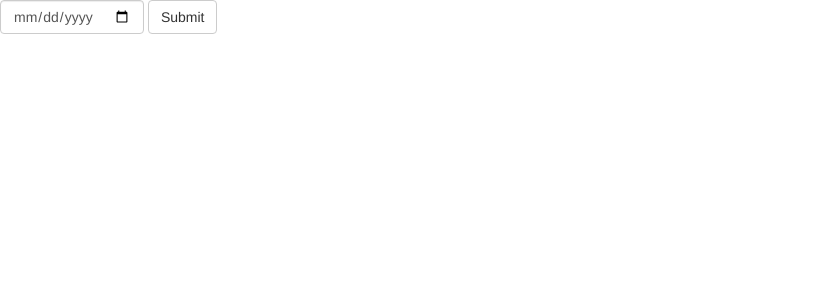
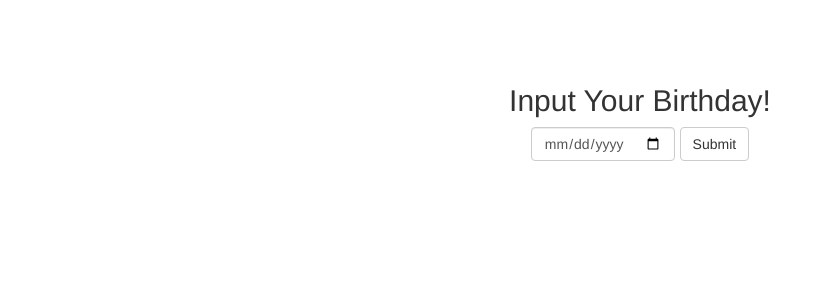
Before and after one commit to BuddhaTheChef/birthday-guru, a React (Create React App) app: page / in a window 1280 px wide. Shown: the top 300 px of the page, without its empty margins (0-832 px from the left). Built offline with nearby package versions, Linux system fonts and the light colour scheme.

Commit message:
wireframe for application and imported files

```diff
--- /dev/null
+++ b/src/components/App.css
@@ -0,0 +1,5 @@
+.App {
+  padding: 5%;
+  text-align: center;
+  font-size: 17px;
+}
--- a/src/components/App.js
+++ b/src/components/App.js
@@ -1,11 +1,13 @@
 import React, { Component } from 'react';
 import { Form, FormControl, Button } from 'react-bootstrap';
+import './App.css';
 
 class App extends Component {
   render () {
     return (
-      <div>
+      <div className="App">
         <Form inline>
+          <h2>Input Your Birthday!</h2>
           <FormControl type="date"></FormControl>
           {' '}
           <Button>
```
